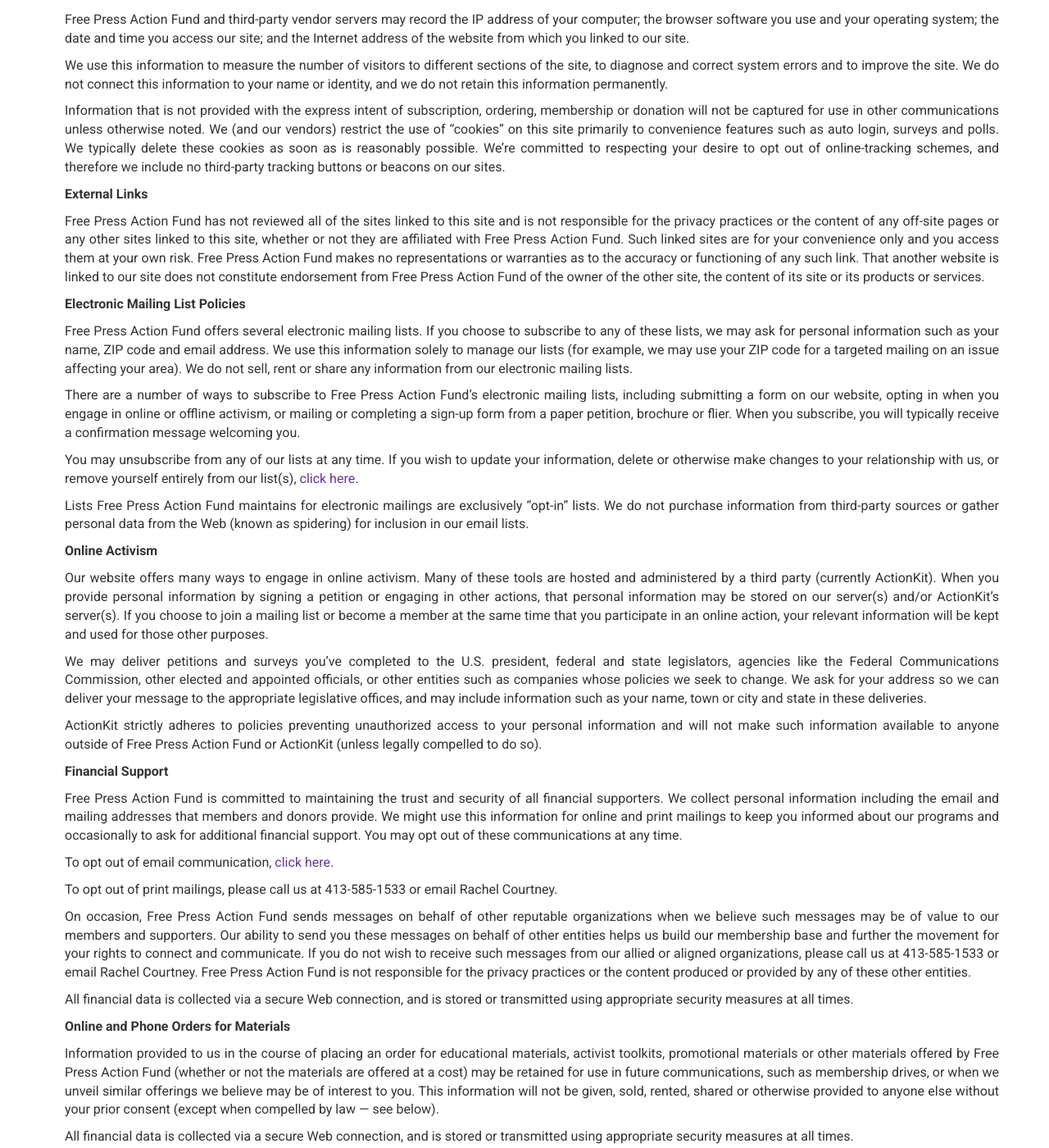
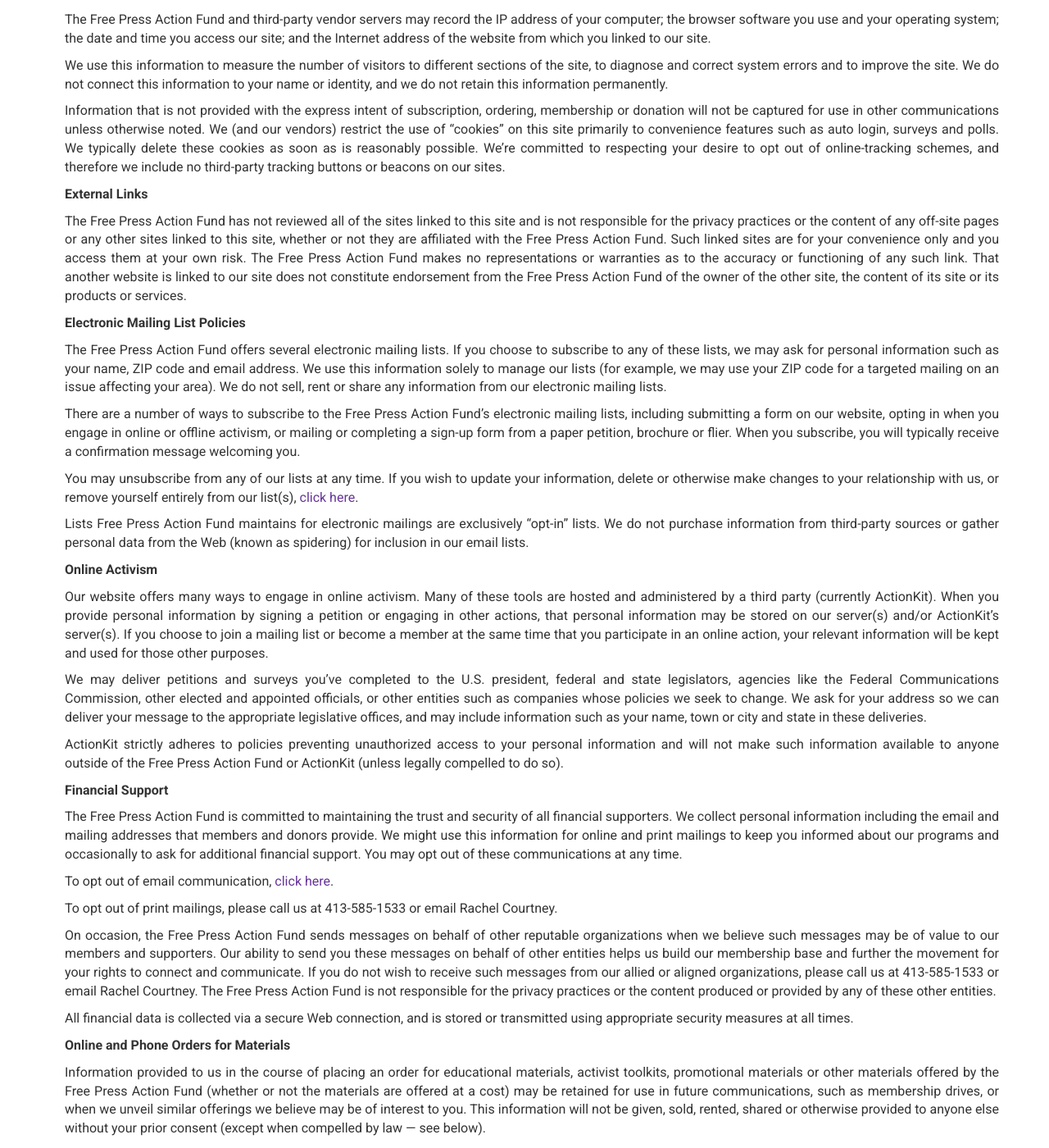
Before and after one commit to freepress/internet2016, a Jekyll site: the page built from privacypolicy/index.md, in a window 1280 px wide and 1400 px high, scrolled down 841 px. Shown: the whole window at 82% size. Built offline with Jekyll 4.4.1, drawn with Linux system fonts in a browser that asks for light colours; comment, search, counter and statistics services are not loaded; some of the changed text lies outside the part shown.

Commit message:
Updated text

```diff
--- a/privacypolicy/index.md
+++ b/privacypolicy/index.md
@@ -9,17 +9,17 @@
 
 In this policy, “Free Press Action Fund” refers to Free Press Action Fund staff, board members, cooperating attorneys, interns, volunteers, software providers, vendors and consultants.
 
-In general, the Free Press Action Fund and our software partners treat your contact information as private and confidential. Free Press Action Fund will not give, sell, rent, exchange or otherwise share your information with anyone else without your prior consent except as compelled by law (see below).
+In general, the Free Press Action Fund and our software partners treat your contact information as private and confidential. The Free Press Action Fund will not give, sell, rent, exchange or otherwise share your information with anyone else without your prior consent except as compelled by law (see below).
 
 We will notify users of updates to this policy by noting the date of new changes directly below this statement.
 
-This policy was last amended on September 10, 2015
+This policy was last amended on Sept. 10, 2015.
 
-Policy effective September 10, 2015
+Policy effective Sept. 10, 2015.
 
 **Website Policies**
 
-Free Press Action Fund and third-party vendor servers may record the IP address of your computer; the browser software you use and your operating system; the date and time you access our site; and the Internet address of the website from which you linked to our site.
+The Free Press Action Fund and third-party vendor servers may record the IP address of your computer; the browser software you use and your operating system; the date and time you access our site; and the Internet address of the website from which you linked to our site.
 
 We use this information to measure the number of visitors to different sections of the site, to diagnose and correct system errors and to improve the site. We do not connect this information to your name or identity, and we do not retain this information permanently.
 
@@ -27,13 +27,13 @@
 
 **External Links**
 
-Free Press Action Fund has not reviewed all of the sites linked to this site and is not responsible for the privacy practices or the content of any off-site pages or any other sites linked to this site, whether or not they are affiliated with Free Press Action Fund. Such linked sites are for your convenience only and you access them at your own risk. Free Press Action Fund makes no representations or warranties as to the accuracy or functioning of any such link. That another website is linked to our site does not constitute endorsement from Free Press Action Fund of the owner of the other site, the content of its site or its products or services.
+The Free Press Action Fund has not reviewed all of the sites linked to this site and is not responsible for the privacy practices or the content of any off-site pages or any other sites linked to this site, whether or not they are affiliated with the Free Press Action Fund. Such linked sites are for your convenience only and you access them at your own risk. The Free Press Action Fund makes no representations or warranties as to the accuracy or functioning of any such link. That another website is linked to our site does not constitute endorsement from the Free Press Action Fund of the owner of the other site, the content of its site or its products or services.
 
 **Electronic Mailing List Policies**
 
-Free Press Action Fund offers several electronic mailing lists. If you choose to subscribe to any of these lists, we may ask for personal information such as your name, ZIP code and email address. We use this information solely to manage our lists (for example, we may use your ZIP code for a targeted mailing on an issue affecting your area). We do not sell, rent or share any information from our electronic mailing lists.
+The Free Press Action Fund offers several electronic mailing lists. If you choose to subscribe to any of these lists, we may ask for personal information such as your name, ZIP code and email address. We use this information solely to manage our lists (for example, we may use your ZIP code for a targeted mailing on an issue affecting your area). We do not sell, rent or share any information from our electronic mailing lists.
 
-There are a number of ways to subscribe to Free Press Action Fund's electronic mailing lists, including submitting a form on our website, opting in when you engage in online or offline activism, or mailing or completing a sign-up form from a paper petition, brochure or flier. When you subscribe, you will typically receive a confirmation message welcoming you.
+There are a number of ways to subscribe to the Free Press Action Fund's electronic mailing lists, including submitting a form on our website, opting in when you engage in online or offline activism, or mailing or completing a sign-up form from a paper petition, brochure or flier. When you subscribe, you will typically receive a confirmation message welcoming you.
 
 You may unsubscribe from any of our lists at any time. If you wish to update your information, delete or otherwise make changes to your relationship with us, or remove yourself entirely from our list(s), [click here](http://act.freepress.net/unsubscribe/unsubscribe_fpaf/).
 
@@ -45,23 +45,23 @@
 
 We may deliver petitions and surveys you’ve completed to the U.S. president, federal and state legislators, agencies like the Federal Communications Commission, other elected and appointed officials, or other entities such as companies whose policies we seek to change. We ask for your address so we can deliver your message to the appropriate legislative offices, and may include information such as your name, town or city and state in these deliveries.
 
-ActionKit strictly adheres to policies preventing unauthorized access to your personal information and will not make such information available to anyone outside of Free Press Action Fund or ActionKit (unless legally compelled to do so).
+ActionKit strictly adheres to policies preventing unauthorized access to your personal information and will not make such information available to anyone outside of the Free Press Action Fund or ActionKit (unless legally compelled to do so).
 
 **Financial Support**
 
-Free Press Action Fund is committed to maintaining the trust and security of all financial supporters. We collect personal information including the email and mailing addresses that members and donors provide. We might use this information for online and print mailings to keep you informed about our programs and occasionally to ask for additional financial support. You may opt out of these communications at any time.
+The Free Press Action Fund is committed to maintaining the trust and security of all financial supporters. We collect personal information including the email and mailing addresses that members and donors provide. We might use this information for online and print mailings to keep you informed about our programs and occasionally to ask for additional financial support. You may opt out of these communications at any time.
 
 To opt out of email communication, [click here](http://act.freepress.net/unsubscribe/unsubscribe_fpaf/).
 
 To opt out of print mailings, please call us at 413-585-1533 or email Rachel Courtney.
 
-On occasion, Free Press Action Fund sends messages on behalf of other reputable organizations when we believe such messages may be of value to our members and supporters. Our ability to send you these messages on behalf of other entities helps us build our membership base and further the movement for your rights to connect and communicate. If you do not wish to receive such messages from our allied or aligned organizations, please call us at 413-585-1533 or email Rachel Courtney. Free Press Action Fund is not responsible for the privacy practices or the content produced or provided by any of these other entities.
+On occasion, the Free Press Action Fund sends messages on behalf of other reputable organizations when we believe such messages may be of value to our members and supporters. Our ability to send you these messages on behalf of other entities helps us build our membership base and further the movement for your rights to connect and communicate. If you do not wish to receive such messages from our allied or aligned organizations, please call us at 413-585-1533 or email Rachel Courtney. The Free Press Action Fund is not responsible for the privacy practices or the content produced or provided by any of these other entities.
 
 All financial data is collected via a secure Web connection, and is stored or transmitted using appropriate security measures at all times.
 
 **Online and Phone Orders for Materials**
 
-Information provided to us in the course of placing an order for educational materials, activist toolkits, promotional materials or other materials offered by Free Press Action Fund (whether or not the materials are offered at a cost) may be retained for use in future communications, such as membership drives, or when we unveil similar offerings we believe may be of interest to you. This information will not be given, sold, rented, shared or otherwise provided to anyone else without your prior consent (except when compelled by law — see below).
+Information provided to us in the course of placing an order for educational materials, activist toolkits, promotional materials or other materials offered by the Free Press Action Fund (whether or not the materials are offered at a cost) may be retained for use in future communications, such as membership drives, or when we unveil similar offerings we believe may be of interest to you. This information will not be given, sold, rented, shared or otherwise provided to anyone else without your prior consent (except when compelled by law — see below).
 
 All financial data is collected via a secure Web connection, and is stored or transmitted using appropriate security measures at all times.
 
```
